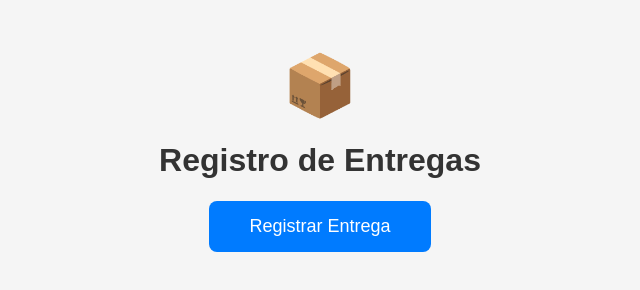
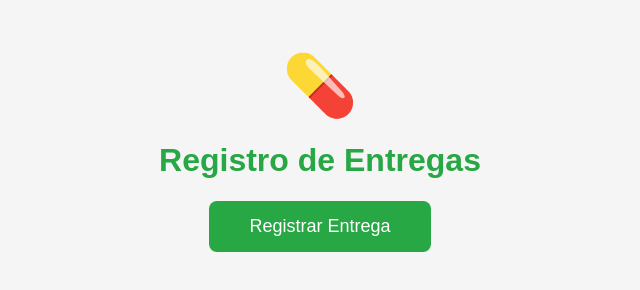
Before and after one commit to lezequi/cadetes-app, a plain HTML site: page index.html in a window 1280 px wide. Shown: the whole page, without its empty margins (320-960 px from the left). Drawn offline with Linux system fonts and the light colour scheme.

Commit message:
Premium form design

```diff
--- a/index.html
+++ b/index.html
@@ -6,10 +6,10 @@
   <title>Registro de Entregas</title>
 </head>
 <body style="margin:0;padding:50px;text-align:center;font-family:Arial,sans-serif;background:#f5f5f5;">
-  <div style="font-size:60px;margin-bottom:20px;">📦</div>
-  <h1 style="color:#333;">Registro de Entregas</h1>
+  <div style="font-size:60px;margin-bottom:20px;">💊</div>
+  <h1 style="color:#28a745;">Registro de Entregas</h1>
   <a href="https://docs.google.com/forms/d/e/1FAIpQLSd_c6vvIti_iHEpnx8mqIRgjFTUIoCoR8gPIed6tOHzMbXIbg/viewform"
-     style="display:inline-block;padding:15px 40px;background:#007bff;color:#fff;text-decoration:none;border-radius:8px;font-size:18px;">
+     style="display:inline-block;padding:15px 40px;background:#28a745;color:#fff;text-decoration:none;border-radius:8px;font-size:18px;">
     Registrar Entrega
   </a>
 </body>
```
